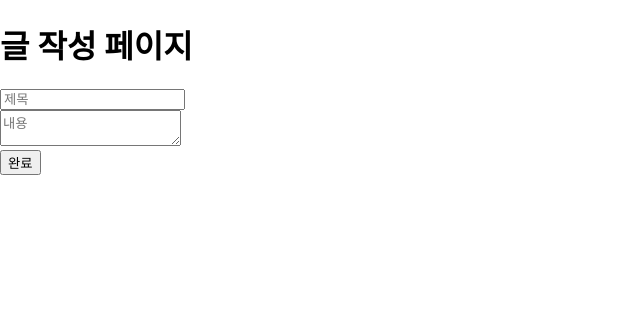
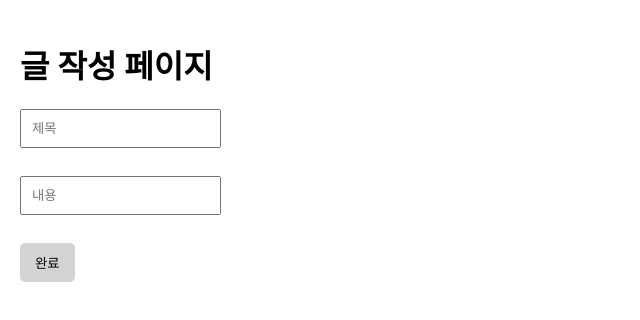
Before and after one commit to hoonee-math/Next.js-forum, a Next.js app: page /write in a window 1280 px wide. Shown: the top 320 px of the page, without its empty margins (0-640 px from the left). Built offline with nearby package versions, Linux system fonts and the light colour scheme.

Commit message:
feat: 저장 후 리다이렉트 성공

```diff
--- a/app/globals.css
+++ b/app/globals.css
@@ -21,3 +21,18 @@ body {
   color: grey;
   margin : 5px 0px;
 }
+.p-20 {
+  padding: 20px;
+}
+input {
+  box-sizing: border-box;
+  padding: 10px;
+  display: block;
+  margin-bottom: 10px;
+}
+button {
+  padding: 10px 15px;
+  background: lightgray;
+  border: none;
+  border-radius: 5px;
+}
--- a/app/write/page.js
+++ b/app/write/page.js
@@ -1,10 +1,10 @@
 export default function Write() {
   return (
-    <div>
+    <div className="p-20">
       <h1>글 작성 페이지</h1>
       <form action="/api/post" method="POST"> {/* GET, POST 만 사용가능 */}
         <input name="title" placeholder="제목" /><br />
-        <textarea name="content" placeholder="내용"></textarea><br />
+        <input name="content" placeholder="내용"></input><br />
         <button type="submit">완료</button>
       </form>
     </div>
--- a/pages/api/post.js
+++ b/pages/api/post.js
@@ -1,12 +1,15 @@
 import { connectDB } from "@/util/database";
 
-export default function handler(req, res) {
+export default async function handler(req, res) {
   if (req.method === 'POST') {
+    console.log(req.body);
     const data = req.body;
-    connectDB.then((db) => {
+    connectDB.then(async (db) => {
       const dbo = db.db("forum");
-      dbo.collection("post").insertOne(data);
-      res.status(200).json('POST 요청 성공');
+      const savedData = await dbo.collection("post").insertOne(data);
+      console.log("데이터 저장 완료", savedData);
+      // return res.status(200).json('POST 요청 성공');
+      return res.status(200).redirect('/detail/'+savedData.insertedId);
     });
 
   }
```
